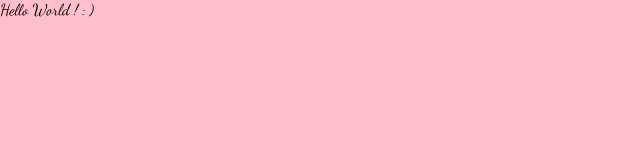
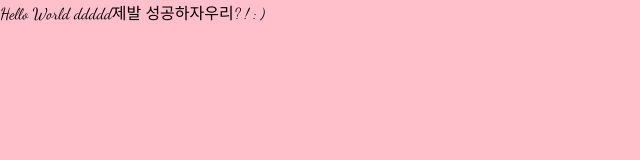
Before and after one commit to JY-0610/gulp_test, a plain HTML site: page index.html in a window 1280 px wide. Shown: the whole page, without its empty margins (0-640 px from the left). Drawn offline with Linux system fonts and the light colour scheme.

Commit message:
Update 2022-09-30T11:04:36.729Z

```diff
--- a/index.html
+++ b/index.html
@@ -10,6 +10,6 @@
     <script src="./assets/js/all.js"></script>
 </head>
 <body>
-    Hello World ! : )
+    Hello World ddddd제발 성공하자우리? ! : )
 </body>
 </html>
```
